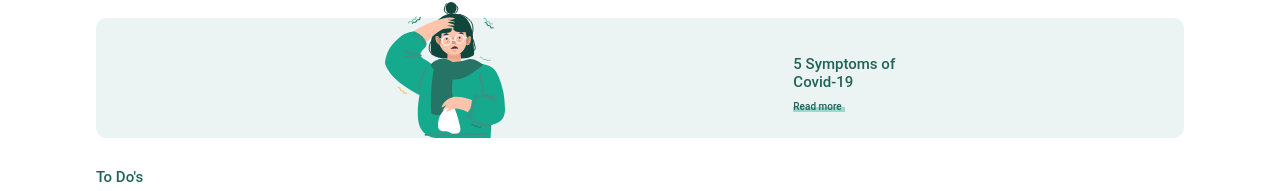
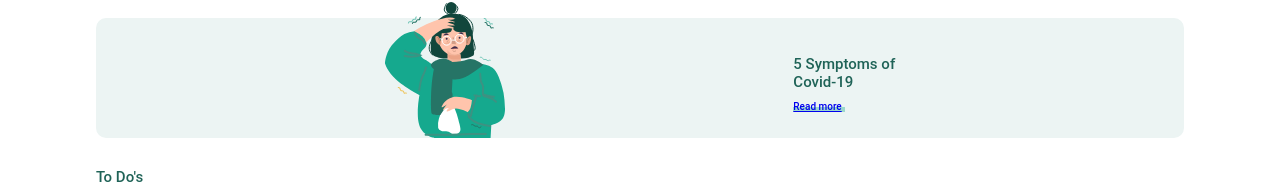
Before and after one commit to solmari323/covid_tracker, a Vue app: page / in a window 1280 px wide. Shown: the part 110-301 px from the top of the page. Built offline with nearby package versions, Linux system fonts and the light colour scheme; no server answers; what vue-trend-chart would draw is missing.

Commit message:
UK COVID GOV LINK

```diff
--- a/src/components/views/Index/Index.vue
+++ b/src/components/views/Index/Index.vue
@@ -4,7 +4,7 @@
         <img src="../../../assets/girl.svg" class="blurb-svg" alt="">
         <div>
             <h3>5 Symptoms of <br/>Covid-19</h3>
-            <p>Read more</p>
+            <p><a href="https://www.gov.uk/coronavirus">Read more</a></p>
         </div>
       </div>
 
```
